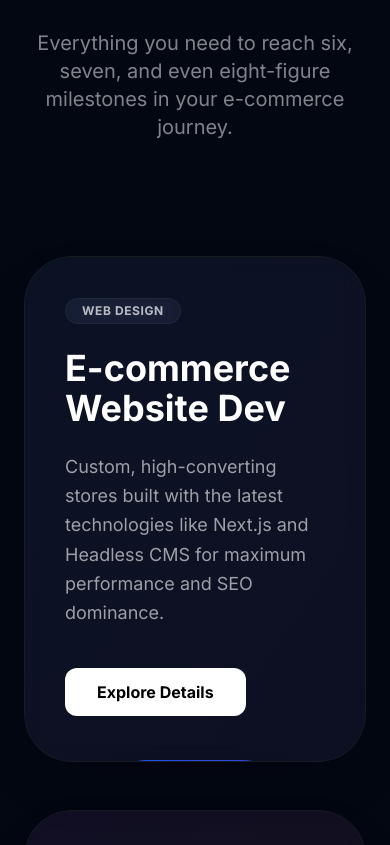
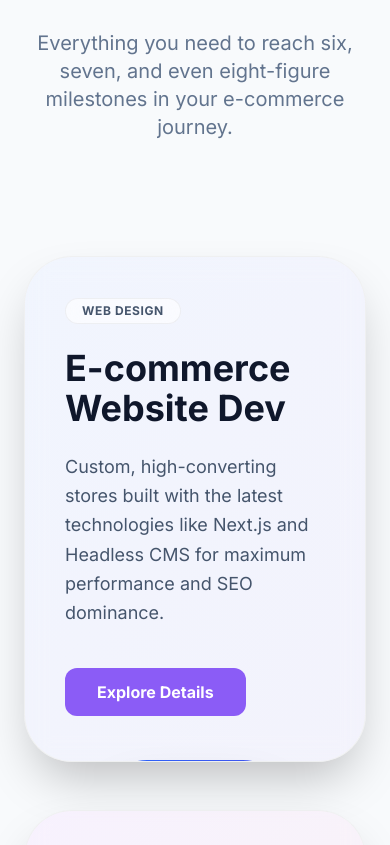
Before and after one commit to iamanKushwah09/BusyMart, a React (Vite) app: page / in a window 390 px wide. Shown: the part 2837-3682 px from the top of the page. Built offline with nearby package versions, Linux system fonts and the light colour scheme.

Commit message:
feat: implement core landing page components including Hero, Navbar, and Services sections

```diff
--- a/src/App.jsx
+++ b/src/App.jsx
@@ -22,7 +22,7 @@ function App() {
   }, []);
 
   return (
-    <div className="bg-[#030712] text-white selection:bg-primary selection:text-white">
+    <div className="bg-slate-50 dark:bg-[#030712] text-slate-900 dark:text-white transition-colors duration-300 min-h-screen selection:bg-primary selection:text-white">
       <AnimatePresence>
         {loading && (
           <motion.div
--- a/src/components/Hero.jsx
+++ b/src/components/Hero.jsx
@@ -19,11 +19,11 @@ const Hero = () => {
             <span className="inline-block py-1 px-4 mb-6 rounded-full glass border text-sm font-medium text-primary">
               The Future of E-Commerce is Here
             </span>
-            <h1 className="text-5xl md:text-7xl lg:text-8xl font-black font-display mb-8 tracking-tight leading-[1.1]">
+            <h1 className="text-5xl md:text-7xl lg:text-8xl font-black font-display mb-8 tracking-tight leading-[1.1] text-slate-900 dark:text-white transition-colors">
               Launch Your E-Commerce <br />
               <span className="text-gradient">Business Effortlessly</span>
             </h1>
-            <p className="text-xl md:text-2xl text-white/60 mb-10 max-w-2xl mx-auto leading-relaxed">
+            <p className="text-xl md:text-2xl text-slate-600 dark:text-white/60 mb-10 max-w-2xl mx-auto leading-relaxed transition-colors">
               Empowering entrepreneurs with cutting-edge tools to build, scale, and manage
               successful online stores in record time.
             </p>
@@ -42,7 +42,7 @@ const Hero = () => {
               href="https://wa.me/918989218206?text=Hello%20BusyMart!%20I'm%20interested%20in%20your%20services."
               target="_blank"
               rel="noopener noreferrer"
-              className="w-full sm:w-auto px-8 py-4 glass text-white font-bold rounded-2xl hover:bg-white/10 transition-colors flex items-center justify-center gap-2"
+              className="w-full sm:w-auto px-8 py-4 glass text-slate-900 dark:text-white font-bold rounded-2xl border-slate-200 dark:border-white/10 hover:bg-slate-100 dark:hover:bg-white/10 transition-all flex items-center justify-center gap-2"
             >
               <MessageSquare className="w-5 h-5 text-secondary" /> Contact on WhatsApp
             </a>
@@ -75,8 +75,8 @@ const Hero = () => {
                       <div className="w-2 h-2 rounded-full bg-green-500 animate-pulse" />
                     </div>
                     <div>
-                      <p className="text-xs text-white/50">Monthly Revenue</p>
-                      <p className="text-lg font-bold">+$48,250.00</p>
+                      <p className="text-xs text-slate-500 dark:text-white/50 transition-colors">Monthly Revenue</p>
+                      <p className="text-lg font-bold text-slate-900 dark:text-white transition-colors">+$48,250.00</p>
                     </div>
                   </div>
                 </motion.div>
--- a/src/components/Navbar.jsx
+++ b/src/components/Navbar.jsx
@@ -36,7 +36,7 @@ const Navbar = () => {
           <div className="w-10 h-10 bg-gradient-to-br from-primary to-secondary rounded-xl flex items-center justify-center">
             <ShoppingBag className="text-white w-6 h-6" />
           </div>
-          <span className="text-2xl font-bold font-display tracking-tight text-white">
+          <span className="text-2xl font-bold font-display tracking-tight text-slate-900 dark:text-white transition-colors">
             BusyMart
           </span>
         </a>
@@ -47,23 +47,23 @@ const Navbar = () => {
             <a
               key={link.name}
               href={link.href}
-              className="text-sm font-medium text-white/70 hover:text-white transition-colors"
+              className="text-sm font-medium text-slate-600 dark:text-white/70 hover:text-primary dark:hover:text-white transition-colors"
             >
               {link.name}
             </a>
           ))}
           <ThemeToggle />
-          <a href="#contact" className="px-6 py-2.5 bg-white text-black font-semibold rounded-full hover:bg-white/90 transition-all hover:scale-105 active:scale-95">
-            Get Started
+          <a href="#contact" className="px-6 py-2.5 bg-primary dark:bg-white text-white dark:text-black font-semibold rounded-full hover:scale-105 active:scale-95 transition-all">
+            Contact Us
           </a>
         </div>
 
         {/* Mobile Toggle */}
         <button
-          className="md:hidden text-white"
+          className="md:hidden text-slate-900 dark:text-white"
           onClick={() => setIsMobileMenuOpen(!isMobileMenuOpen)}
         >
-          {isMobileMenuOpen ? <X /> : <Menu />}
+          {isMobileMenuOpen ? <X size={24} /> : <Menu size={24} />}
         </button>
       </div>
 
@@ -81,13 +81,13 @@ const Navbar = () => {
                 <a
                   key={link.name}
                   href={link.href}
-                  className="text-lg font-medium text-white/70 hover:text-white"
+                  className="text-lg font-medium text-slate-600 dark:text-white/70 hover:text-primary dark:hover:text-white"
                   onClick={() => setIsMobileMenuOpen(false)}
                 >
                   {link.name}
                 </a>
               ))}
-              <a href="#contact" className="w-full py-3 bg-white text-black font-semibold rounded-xl text-center">
+              <a href="#contact" className="w-full py-3 bg-primary dark:bg-white text-white dark:text-black font-semibold rounded-xl text-center">
                 Get Started
               </a>
             </div>
--- a/src/components/Services.jsx
+++ b/src/components/Services.jsx
@@ -57,14 +57,14 @@ const services = [
 
 const Services = () => {
   return (
-    <section id="services" className="py-24 bg-[#030712] relative">
+    <section id="services" className="py-24 bg-slate-50 dark:bg-[#030712] relative transition-colors duration-300">
       <div className="container mx-auto px-6">
         <div className="text-center mb-32 h-[30vh] flex flex-col justify-center sticky top-0 z-0">
           <motion.h2
             initial={{ opacity: 0, y: 20 }}
             whileInView={{ opacity: 1, y: 0 }}
             viewport={{ once: true }}
-            className="text-5xl md:text-7xl font-black font-display mb-6"
+            className="text-5xl md:text-7xl font-black font-display mb-6 text-slate-900 dark:text-white transition-colors"
           >
             Services Tailored for <span className="text-gradient">Winners</span>
           </motion.h2>
@@ -73,7 +73,7 @@ const Services = () => {
             whileInView={{ opacity: 1, y: 0 }}
             viewport={{ once: true }}
             transition={{ delay: 0.1 }}
-            className="text-white/50 text-xl max-w-2xl mx-auto"
+            className="text-slate-500 dark:text-white/50 text-xl max-w-2xl mx-auto transition-colors"
           >
             Everything you need to reach six, seven, and even eight-figure milestones in your e-commerce journey.
           </motion.p>
@@ -94,19 +94,19 @@ const Services = () => {
                 className="group relative"
               >
                 <div className={cn(
-                  "p-10 md:p-16 rounded-[3rem] border border-white/10 shadow-2xl relative overflow-hidden h-[60vh] md:h-[50vh] flex flex-col md:flex-row items-center gap-12 glass overflow-hidden",
-                  "hover:border-white/20 transition-all duration-500"
+                  "p-10 md:p-16 rounded-[3rem] border border-slate-200 dark:border-white/10 shadow-2xl relative overflow-hidden h-[60vh] md:h-[50vh] flex flex-col md:flex-row items-center gap-12 glass overflow-hidden",
+                  "hover:border-slate-300 dark:hover:border-white/20 transition-all duration-500"
                 )}>
                   {/* Decorative Gradient Background */}
                   <div className={cn("absolute inset-0 bg-gradient-to-br opacity-5 group-hover:opacity-10 transition-opacity", service.color)} />
 
-                  <div className="md:w-1/2 relative z-10">
-                    <span className="inline-block py-1 px-4 mb-6 rounded-full glass border text-xs font-bold uppercase tracking-wider text-white/70">
+                  <div className="md:w-1/2 relative z-10 text-left">
+                    <span className="inline-block py-1 px-4 mb-6 rounded-full glass border border-slate-200 dark:border-white/10 text-xs font-bold uppercase tracking-wider text-slate-600 dark:text-white/70">
                       {service.tag}
                     </span>
-                    <h3 className="text-4xl md:text-5xl font-black text-white mb-6 group-hover:text-gradient transition-all">{service.title}</h3>
-                    <p className="text-white/60 text-lg leading-relaxed mb-10">{service.description}</p>
-                    <button className="px-8 py-3 bg-white text-black font-bold rounded-xl hover:scale-105 transition-transform flex items-center gap-2 group-hover:shadow-lg">
+                    <h3 className="text-4xl md:text-5xl font-black text-slate-900 dark:text-white mb-6 group-hover:text-gradient transition-all">{service.title}</h3>
+                    <p className="text-slate-600 dark:text-white/60 text-lg leading-relaxed mb-10 transition-colors">{service.description}</p>
+                    <button className="px-8 py-3 bg-primary dark:bg-white text-white dark:text-black font-bold rounded-xl hover:scale-105 transition-transform flex items-center gap-2 group-hover:shadow-lg">
                       Explore Details
                     </button>
                   </div>
--- a/src/components/ThemeToggle.jsx
+++ b/src/components/ThemeToggle.jsx
@@ -2,20 +2,31 @@ import React, { useState, useEffect } from 'react';
 import { Sun, Moon } from 'lucide-react';
 
 const ThemeToggle = () => {
-  const [isDark, setIsDark] = useState(true);
+  const [isDark, setIsDark] = useState(() => {
+    // Check local storage or preference
+    if (typeof window !== 'undefined') {
+      const saved = localStorage.getItem('theme');
+      if (saved) return saved === 'dark';
+      return window.matchMedia('(prefers-color-scheme: dark)').matches;
+    }
+    return true;
+  });
 
   useEffect(() => {
+    const root = window.document.documentElement;
     if (isDark) {
-      document.documentElement.classList.add('dark');
+      root.classList.add('dark');
+      localStorage.setItem('theme', 'dark');
     } else {
-      document.documentElement.classList.remove('dark');
+      root.classList.remove('dark');
+      localStorage.setItem('theme', 'light');
     }
   }, [isDark]);
 
   return (
     <button
       onClick={() => setIsDark(!isDark)}
-      className="p-3 rounded-xl glass border-white/10 text-white/70 hover:text-white transition-all"
+      className="p-3 rounded-xl glass border-slate-200 dark:border-white/10 text-slate-600 dark:text-white/70 hover:text-primary dark:hover:text-white transition-all shadow-sm"
       aria-label="Toggle theme"
     >
       {isDark ? <Sun className="w-5 h-5" /> : <Moon className="w-5 h-5" />}
--- a/src/index.css
+++ b/src/index.css
@@ -47,9 +47,14 @@ html:not(.dark) body {
 }
 
 .glass {
-  background: rgba(255, 255, 255, 0.03);
+  background: rgba(255, 255, 255, 0.6);
   backdrop-filter: blur(12px);
   -webkit-backdrop-filter: blur(12px);
+  border: 1px solid rgba(0, 0, 0, 0.05);
+}
+
+.dark .glass {
+  background: rgba(255, 255, 255, 0.03);
   border: 1px solid rgba(255, 255, 255, 0.05);
 }
 
```
Also changed, not shown: src/components/About.jsx (+17 -17 lines), src/components/EnquiryForm.jsx (+8 -8 lines).
